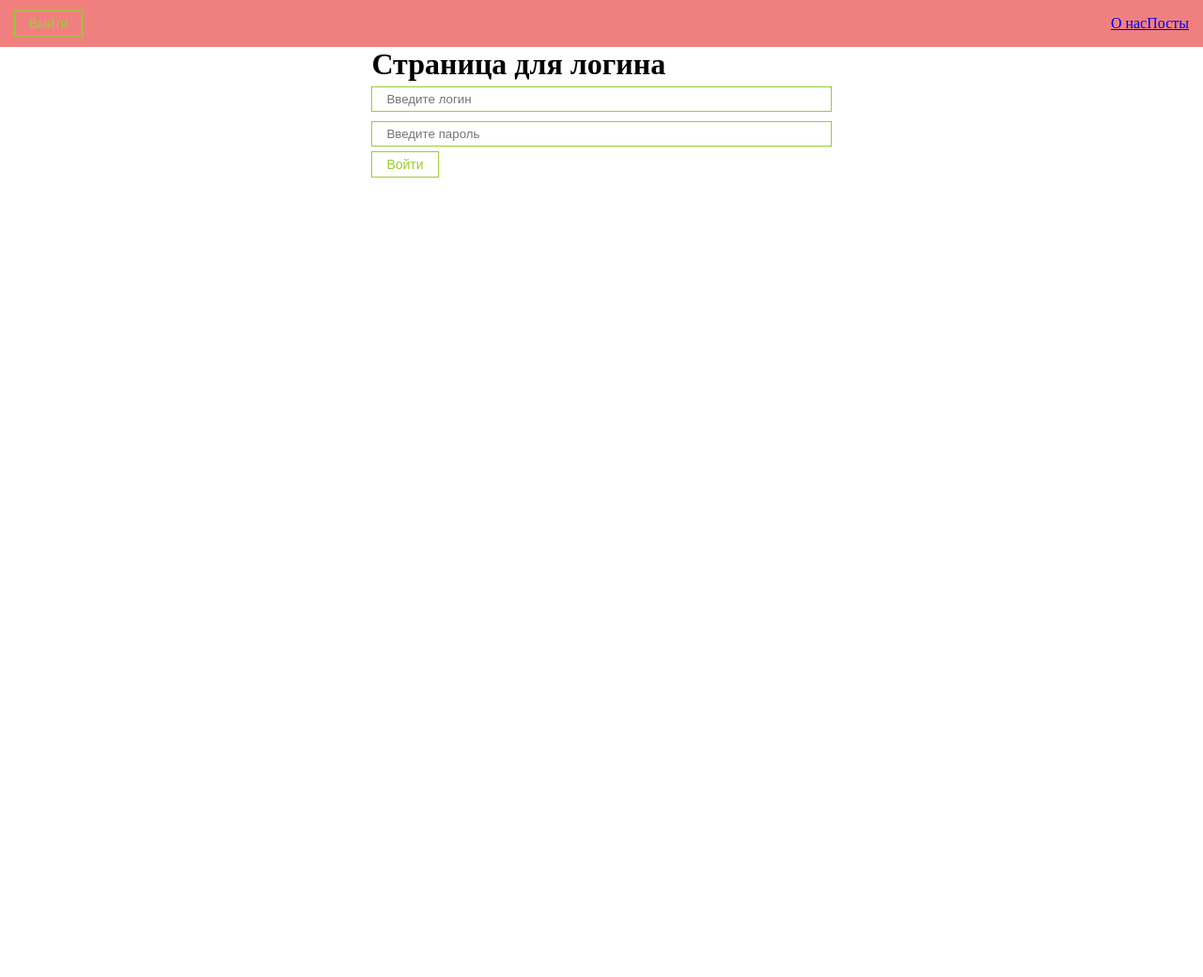
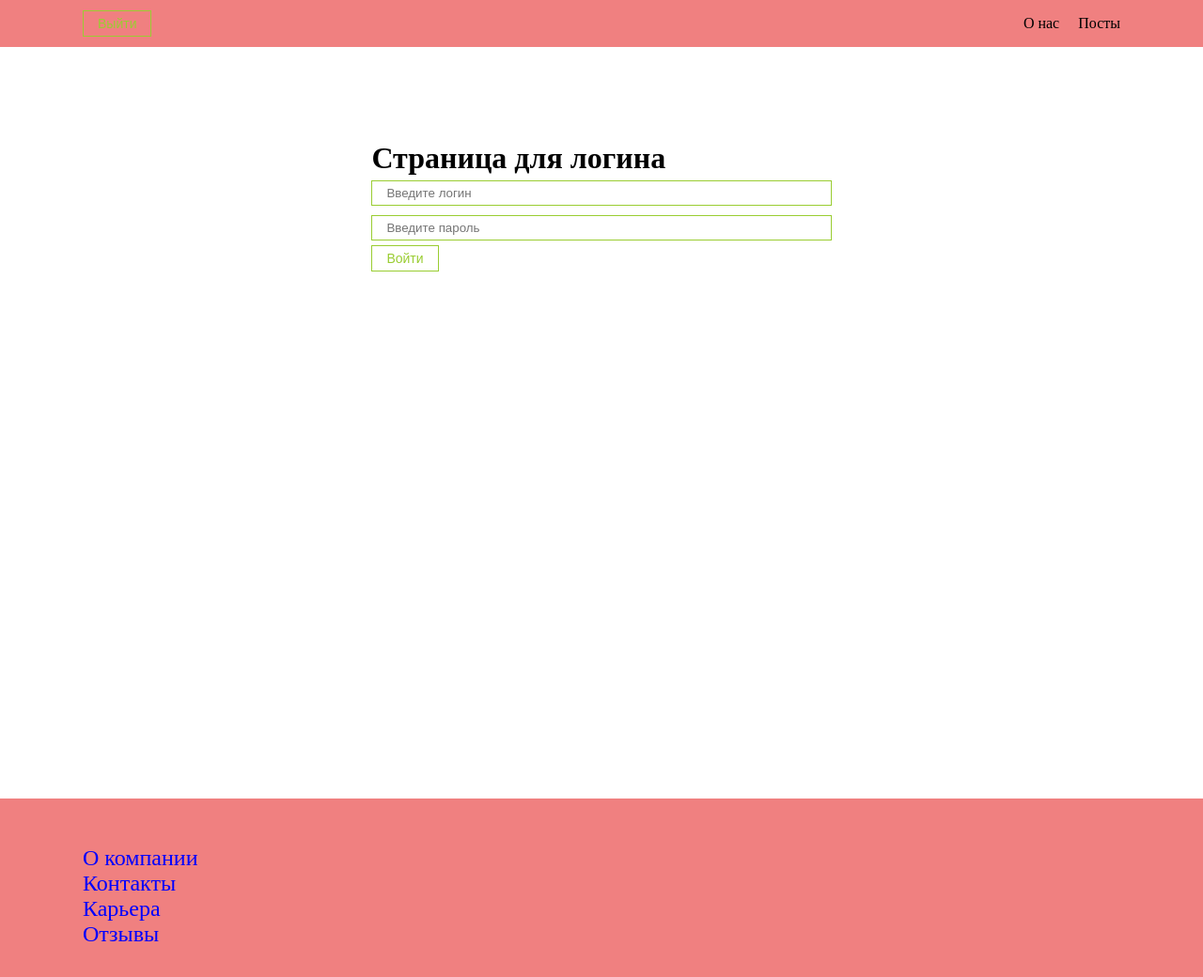
Before and after one commit to Svetorezerv/ReactSvetorezerv, a React (Create React App) app: page /#/ in a window 1280 px wide. Shown: the top 1040 px of the page at 94% size. Before the commit the page ends 800 px from the top, so only its background shows below. Built offline with nearby package versions, Linux system fonts and the light colour scheme.

Commit message:
work with categories and make some beauty

```diff
--- a/src/App.jsx
+++ b/src/App.jsx
@@ -2,6 +2,7 @@ import "./styles/App.css";
 import AppRouter from './components/AppRouter';
 import { HashRouter } from 'react-router-dom';
 import Navbar from './components/Navbar';
+import Footer from './components/Footer';
 import { AuthorizationContext } from "./context";
 import { useEffect, useState } from "react";
 
@@ -25,6 +26,7 @@ function App() {
       <HashRouter>
         <Navbar></Navbar>
         <AppRouter />
+        <Footer></Footer>
       </HashRouter>
     </AuthorizationContext.Provider>
   )
--- /dev/null
+++ b/src/components/Footer.jsx
@@ -0,0 +1,19 @@
+import React from 'react';
+import "../styles/App.css";
+
+const Footer = () => {
+    return (
+        <div className='footer'>
+            <div className="container">
+                <ul className='footer__list'>
+                    <li>О компании</li>
+                    <li>Контакты</li>
+                    <li>Карьера</li>
+                    <li>Отзывы</li>
+                </ul>
+            </div>
+        </div>
+    );
+};
+
+export default Footer;
--- a/src/components/Navbar.jsx
+++ b/src/components/Navbar.jsx
@@ -13,12 +13,18 @@ const Navbar = () => {
 
     return (
         <div className='navbar'>
+            <div className='container'>
+                <div className='navbar__content'>
+                  <div>
                   <Button onClick={logout}>
                         Выйти
                     </Button>
+                  </div>
                     <div className="navbar__links">
                         <Link to="./about">О нас</Link>
                         <Link to="./posts">Посты</Link>
+                    </div>
+                </div>
             </div>
         </div>
     );
--- a/src/pages/About.jsx
+++ b/src/pages/About.jsx
@@ -1,9 +1,22 @@
 import React from 'react';
+import "../styles/App.css";
 
 const About = () => {
     return (
-        <div>
-            ABOUT
+        <div className='about'>
+            <div className='container'>
+                ABOUT
+                <p>
+                    Lorem, ipsum dolor sit amet consectetur adipisicing elit. Distinctio laudantium quos quaerat, neque ducimus facere corporis natus necessitatibus quisquam voluptas molestias dolorum illum velit dolore? Sequi quos magni non architecto!
+                    Incidunt facilis consequatur, excepturi tempora autem animi, deserunt ducimus atque libero ratione amet. Illo magni veniam eveniet quasi ex quas nam, a eaque natus exercitationem commodi unde ipsa modi aspernatur?
+                    Ipsam, error dicta ex sequi sint necessitatibus. Quidem amet suscipit, possimus repellat in molestias rem. Asperiores, earum impedit. Alias perspiciatis delectus quia sapiente! Rerum mollitia nemo accusantium provident placeat minima.
+                    Autem minima, nihil inventore facilis at ut neque ad quaerat! Odit, saepe perferendis rem impedit delectus ipsum, recusandae in hic incidunt vitae, aliquid cumque dolorem tempora ab facere quae repellat!
+                    Fugit, necessitatibus totam! Saepe illo sequi, animi aut temporibus tenetur porro, eligendi labore rem expedita dolores soluta! Eligendi saepe molestias laudantium, nostrum suscipit dolore vero adipisci! Rerum exercitationem ab eum.
+                    Blanditiis beatae vel ducimus quas alias minima deleniti, quaerat doloremque, autem eos sapiente expedita illo. Delectus natus dolorem commodi unde necessitatibus molestiae, dicta molestias non impedit ipsam consequatur iure fuga?
+                    Soluta, excepturi? Dolor assumenda rem adipisci at atque, mollitia provident iure sed culpa eum tempore dicta nostrum ab, veritatis quas officia architecto. Vero iste mollitia adipisci facilis at, beatae magni.
+                    Dolorem voluptas voluptatem magni modi delectus quo quod, culpa earum voluptates provident ea exercitationem. Tempora aperiam, voluptatem facere ipsum voluptates, placeat ea, molestiae a minima vitae quae! Nostrum, ipsum quod.
+                </p>
+            </div>
         </div>
     );
 };
--- a/src/pages/Login.jsx
+++ b/src/pages/Login.jsx
@@ -2,6 +2,7 @@ import React, { useContext } from 'react';
 import Input from '../components/UI/input/Input'
 import Button from '../components/UI/button/Button'
 import { AuthorizationContext } from '../context';
+import "../styles/App.css";
 
 
 const Login = () => {
@@ -13,7 +14,7 @@ const Login = () => {
     }
 
     return (
-        <div>
+        <div className='login'>
             <h1>Страница для логина</h1>
             <form onSubmit={login}>
                 <Input type="text" placeholder='Введите логин' />
--- a/src/pages/Posts.jsx
+++ b/src/pages/Posts.jsx
@@ -60,7 +60,7 @@ function App() {
 
     return (
         <div className="App">
-            <Button style={{ marginTop: 50 }} onClick={() => setModal(true)}>
+            <Button onClick={() => setModal(true)}>
                 Открыть модальное окно
             </Button>
             <Modal visisble={modal} setVisible={setModal}>
--- a/src/styles/App.css
+++ b/src/styles/App.css
@@ -2,6 +2,36 @@
     margin: 0;
     padding: 0;
     box-sizing: border-box;
+}
+
+a {
+    text-decoration: none;
+    color: var(--bluezodiac);
+}
+
+ul,
+ol {
+    list-style: none;
+    margin: 0;
+    padding: 0;
+}
+
+h1,
+h2,
+h3,
+h4,
+p {
+    margin: 0;
+    margin-block-start: 0;
+    margin-block-end: 0;
+}
+
+.container {
+    max-width: 1365px;
+    width: 100%;
+    padding: 0 88px 0 88px;
+    margin-right: auto;
+    margin-left: auto;
 }
 
 #root {
@@ -11,7 +41,19 @@
 }
 
 .App {
+    margin-top: 100px;
     width: 800px;
+    min-height: 1000px;
+}
+
+.login {
+    margin-top: 100px;
+    min-height: 600px;
+}
+
+.about {
+    margin-top: 100px;
+    min-height: 600px;
 }
 
 .heading {
@@ -64,8 +106,15 @@
     width: 100%;
     display: flex;
     align-items: center;
-    padding: 0 15px;
+    justify-content: space-between;
     background: lightcoral;
+}
+
+.navbar__content {
+    width: 100%;
+    align-items: center;
+    display: flex;
+    justify-content: space-between;
 }
 
 .navbar__links {
@@ -73,11 +122,31 @@
     margin-right: 0;
 }
 
+.navbar__links a:not(:last-child) {
+    margin-right: 20px;
+}
+
+
 .categories__list {
     display: flex;
+    overflow-y: hidden;
 }
 
 .categories__image {
     height: 100px;
     width: 100px;
 }
+
+.footer {
+    margin-top: 100px;
+    font-size: 24px;
+    color: blue;
+    background: lightcoral;
+    width: 100%;
+    height: 200px;
+}
+
+
+.footer__list {
+    margin-top: 50px;
+}
```
Lines whose indentation alone changed are shown as unchanged.
